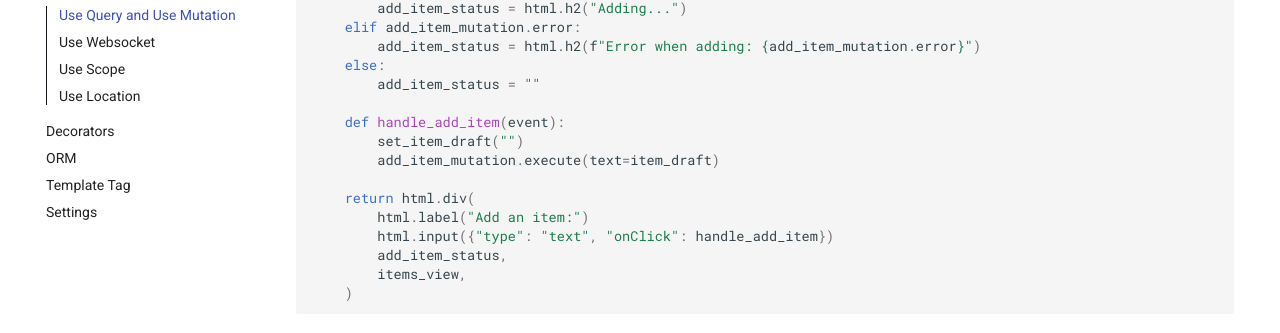
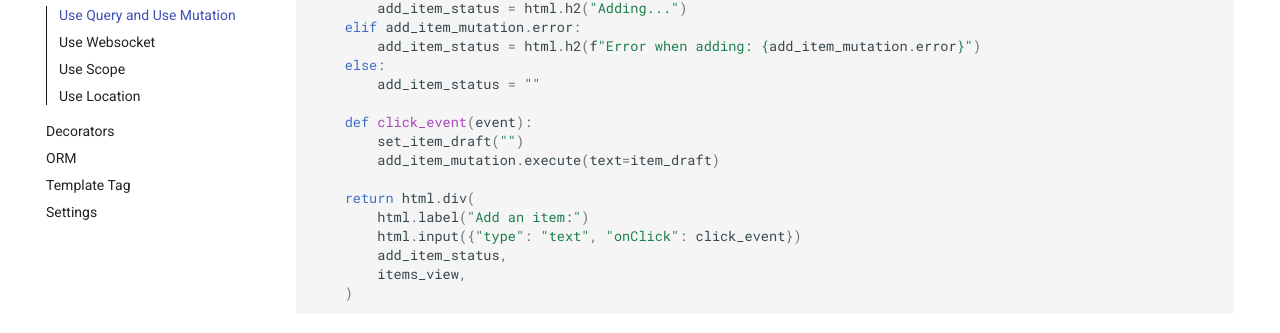
Before and after one commit to reactive-python/reactpy-django, an MkDocs documentation site: the page built from docs/features/hooks.md, in a window 1280 px wide and 900 px high, scrolled down 762 px. Shown: the part 147-480 px from the top of the window. Built offline with MkDocs 1.6.1 and Material for MkDocs 9.7.7, drawn with Linux system fonts in a browser that asks for light colours; comment, search, counter and statistics services are not loaded.

Commit message:
change event function name

```diff
--- a/docs/features/hooks.md
+++ b/docs/features/hooks.md
@@ -39,13 +39,13 @@ def todo_list():
     else:
         add_item_status = ""
 
-    def handle_add_item(event):
+    def click_event(event):
         set_item_draft("")
         add_item_mutation.execute(text=item_draft)
 
     return html.div(
         html.label("Add an item:")
-        html.input({"type": "text", "onClick": handle_add_item})
+        html.input({"type": "text", "onClick": click_event})
         add_item_status,
         items_view,
     )
```
